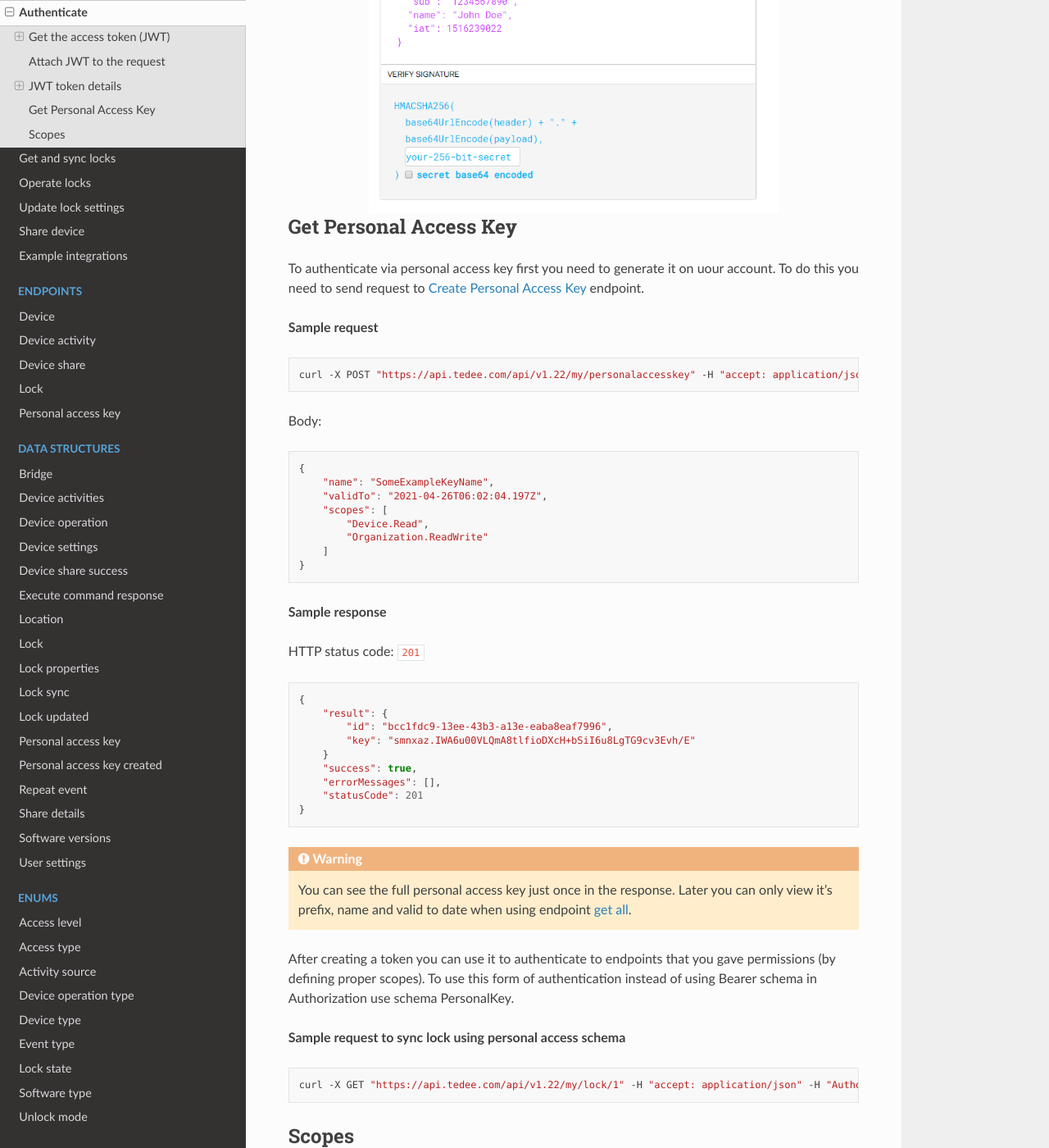
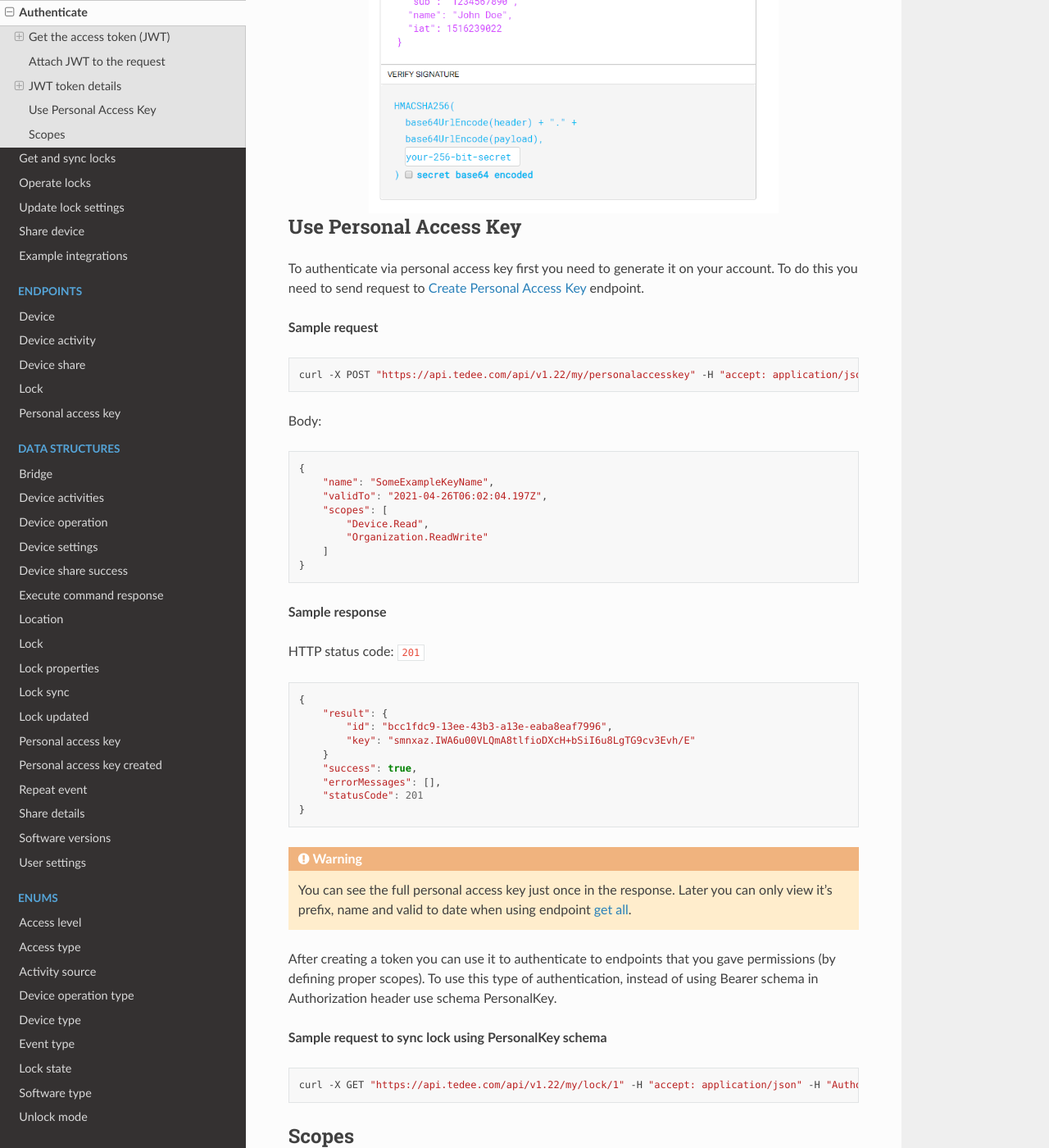
Before and after one commit to tedee-com/tedee-api-doc, a Sphinx documentation site: the page built from docs/source/howtos/authenticate.rst, in a window 1280 px wide and 1400 px high, scrolled down 6741 px. Shown: the whole window at 82% size. Built offline with Sphinx 7.4.7 and the Read the Docs theme 2.0.0, drawn with Linux system fonts in a browser that asks for light colours; some of the changed text lies outside the part shown.

Commit message:
Code review changes

```diff
--- a/docs/source/endpoints/personalaccesskey/create.rst
+++ b/docs/source/endpoints/personalaccesskey/create.rst
@@ -14,7 +14,7 @@ Creates new personal access key
 +====================+===============+====================================================+
 | name               | string        | name of the personal access key                    |
 +--------------------+---------------+----------------------------------------------------+
-| validTo            | datetime      | date when key expires (max 5 years).               |
+| validTo            | datetime      | date when key expires (max 5 years)                |
 +--------------------+---------------+----------------------------------------------------+
 | scopes             | list<string>  | list of scopes that is assigned to key             |
 +--------------------+---------------+----------------------------------------------------+
--- a/docs/source/howtos/authenticate.rst
+++ b/docs/source/howtos/authenticate.rst
@@ -14,7 +14,7 @@ To authenticate with JWT you must:
 
 To authenticate with Personal Access Key you must:
 
-#. :ref:`get-personal-access-key`
+#. :ref:`use-personal-access-key`
 
 .. _get-the-jwt:
 
@@ -276,12 +276,12 @@ You should see the decoded data right away on the right side of the screen
     :alt: JWT decoded data
     :width: 500
 
-.. _get-personal-access-key:
+.. _use-personal-access-key:
 
-Get Personal Access Key
+Use Personal Access Key
 --------------------------
 
-To authenticate via personal access key first you need to generate it on uour account.
+To authenticate via personal access key first you need to generate it on your account.
 To do this you need to send request to :doc:`Create Personal Access Key <../endpoints/personalaccesskey/create>` endpoint.
 
 **Sample request**
@@ -324,10 +324,10 @@ HTTP status code: ``201``
     You can see the full personal access key just once in the response.
     Later you can only view it's prefix, name and valid to date when using endpoint `get all <../endpoints/personalaccesskey/get-all.html>`_.
 
-After creating a token you can use it to authenticate to endpoints that you gave permissions (by defining proper scopes). To use this form of authentication instead of using
-Bearer schema in Authorization use schema PersonalKey.
+After creating a token you can use it to authenticate to endpoints that you gave permissions (by defining proper scopes).
+To use this type of authentication, instead of using Bearer schema in Authorization header use schema PersonalKey.
 
-**Sample request to sync lock using personal access schema**
+**Sample request to sync lock using PersonalKey schema**
 
 .. code-block:: sh
 
```
Also changed, not shown: other parts of docs/source/howtos/authenticate.rst (+1 -1 lines), docs/source/endpoints/personalaccesskey/update.rst (+8 -2 lines).
